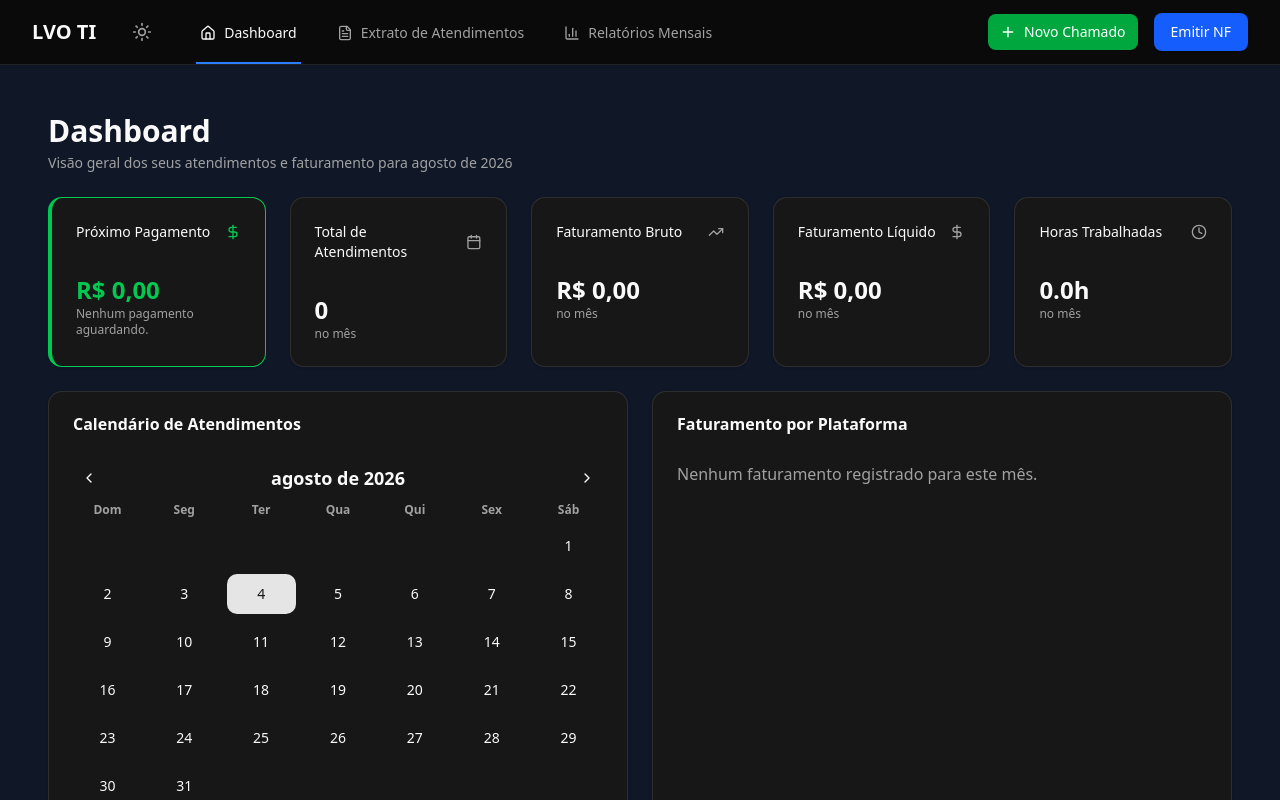
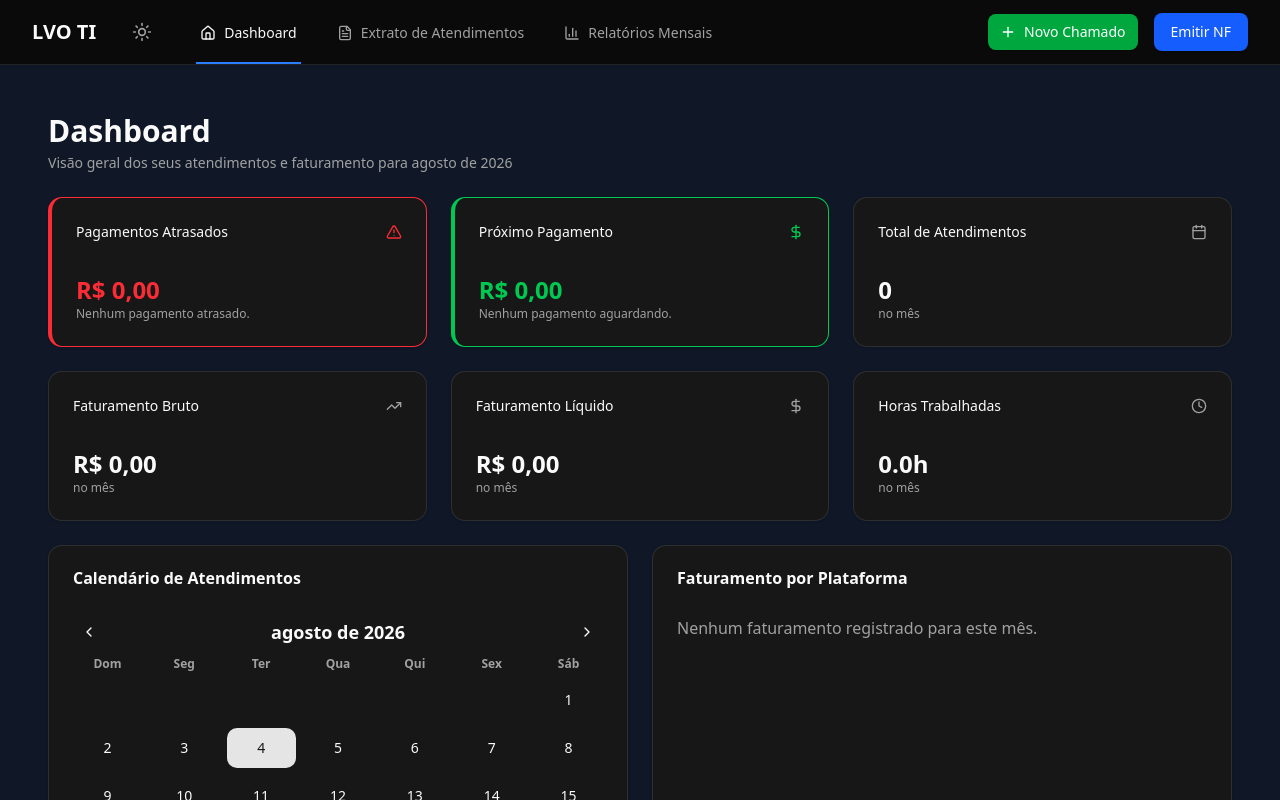
Before and after one commit to leonardovoliveira/sistema-atendimentos, a React (Vite) app: page / in a window 1280 px wide. Shown: the top 800 px of the page. Built offline with nearby package versions, Linux system fonts and the light colour scheme.

Commit message:
feat: Add 'Pagamento Atrasado' status and alert card on Dashboard

```diff
--- a/src/App.jsx
+++ b/src/App.jsx
@@ -20,6 +20,7 @@ const statusOpcoes = [
   'NF Gerada',
   'NF enviada',
   'Aguardando Pagamento',
+  'Pagamento Atrasado',
   'Pago'
 ]
 
--- a/src/pages/Dashboard.jsx
+++ b/src/pages/Dashboard.jsx
@@ -2,12 +2,13 @@ import { useState, useMemo } from 'react'
 import { Link } from 'react-router-dom'
 import { Card, CardContent, CardHeader, CardTitle } from '@/components/ui/card'
 import { BarChart, Bar, LineChart, Line, XAxis, YAxis, CartesianGrid, Tooltip, Legend, ResponsiveContainer } from 'recharts'
-import { Calendar, TrendingUp, DollarSign, Clock, ChevronLeft, ChevronRight, Info, X } from 'lucide-react'
+import { Calendar, TrendingUp, DollarSign, Clock, ChevronLeft, ChevronRight, Info, AlertTriangle } from 'lucide-react'
 import { Dialog, DialogContent, DialogHeader, DialogTitle, DialogDescription } from '@/components/ui/dialog'
 
 function Dashboard({ atendimentos }) {
   const [dataExibicao, setDataExibicao] = useState(new Date())
   const [isModalAberto, setIsModalAberto] = useState(false)
+  const [isModalAtrasadosAberto, setIsModalAtrasadosAberto] = useState(false)
   const [isModalCalendarioAberto, setIsModalCalendarioAberto] = useState(false)
   const [atendimentosDiaSelecionado, setAtendimentosDiaSelecionado] = useState([])
   const [dataSelecionada, setDataSelecionada] = useState('')
@@ -80,6 +81,17 @@ function Dashboard({ atendimentos }) {
       data: dataMaisProxima,
       quantidade: atendimentosNaData.length,
       atendimentos: atendimentosNaData
+    };
+  }, [atendimentos]);
+
+  const pagamentosAtrasados = useMemo(() => {
+    const atendimentosAtrasados = atendimentos.filter(a => a.status === 'Pagamento Atrasado');
+    if (atendimentosAtrasados.length === 0) return null;
+    const totalAtrasado = atendimentosAtrasados.reduce((acc, a) => acc + calcularValorLiquido(a), 0);
+    return {
+      valor: totalAtrasado,
+      quantidade: atendimentosAtrasados.length,
+      atendimentos: atendimentosAtrasados
     };
   }, [atendimentos]);
 
@@ -205,7 +217,28 @@ function Dashboard({ atendimentos }) {
         <p className="mt-1 text-sm text-muted-foreground">Visão geral dos seus atendimentos e faturamento para {new Date(dataExibicao).toLocaleString('pt-BR', { month: 'long', year: 'numeric' })}</p>
       </div>
 
-      <div className="grid grid-cols-1 gap-6 sm:grid-cols-2 lg:grid-cols-5">
+      <div className="grid grid-cols-1 gap-6 sm:grid-cols-2 lg:grid-cols-3">
+        {/* Card Pagamento Atrasado */}
+        <div onClick={() => pagamentosAtrasados && setIsModalAtrasadosAberto(true)} className="cursor-pointer block hover:shadow-lg transition-shadow rounded-lg">
+          <Card className="border-l-4 border-red-500 h-full">
+            <CardHeader className="flex flex-row items-center justify-between space-y-0 pb-2">
+              <CardTitle className="text-sm font-medium">Pagamentos Atrasados</CardTitle>
+              <AlertTriangle className="h-4 w-4 text-red-500" />
+            </CardHeader>
+            <CardContent>
+              <div className="text-2xl font-bold text-red-500">
+                {pagamentosAtrasados ? pagamentosAtrasados.valor.toLocaleString('pt-BR', { style: 'currency', currency: 'BRL' }) : 'R$ 0,00'}
+              </div>
+              <p className="text-xs text-muted-foreground flex items-center gap-1">
+                {pagamentosAtrasados
+                  ? <>{pagamentosAtrasados.quantidade} OS com pagamento pendente <Info className="w-3 h-3" /></>
+                  : 'Nenhum pagamento atrasado.'}
+              </p>
+            </CardContent>
+          </Card>
+        </div>
+
+        {/* Card Próximo Pagamento */}
         <div onClick={() => proximoPagamento && setIsModalAberto(true)} className="cursor-pointer block hover:shadow-lg transition-shadow rounded-lg">
           <Card className="border-l-4 border-green-500 h-full">
             <CardHeader className="flex flex-row items-center justify-between space-y-0 pb-2">
@@ -237,7 +270,9 @@ function Dashboard({ atendimentos }) {
             </CardContent>
           </Card>
         </Link>
+      </div>
 
+      <div className="grid grid-cols-1 gap-6 sm:grid-cols-2 lg:grid-cols-3">
         <Card>
           <CardHeader className="flex flex-row items-center justify-between space-y-0 pb-2">
             <CardTitle className="text-sm font-medium">Faturamento Bruto</CardTitle>
@@ -310,6 +345,43 @@ function Dashboard({ atendimentos }) {
         </DialogContent>
       </Dialog>
 
+      {/* Modal de Detalhes de Pagamentos Atrasados */}
+      <Dialog open={isModalAtrasadosAberto} onOpenChange={setIsModalAtrasadosAberto}>
+        <DialogContent className="max-w-md">
+          <DialogHeader>
+            <DialogTitle className="flex items-center gap-2 text-red-500">
+              <AlertTriangle className="w-5 h-5" />
+              Pagamentos Atrasados
+            </DialogTitle>
+            <DialogDescription>
+              Lista de atendimentos com status de pagamento atrasado.
+            </DialogDescription>
+          </DialogHeader>
+          <div className="space-y-4 py-4 max-h-[60vh] overflow-y-auto">
+            {pagamentosAtrasados?.atendimentos.map((att) => (
+              <div key={att.id} className="flex items-center justify-between p-3 rounded-lg border border-red-500/20 bg-red-500/5">
+                <div className="space-y-1">
+                  <p className="text-sm font-bold">OS: {att.numero_os}</p>
+                  <p className="text-xs text-muted-foreground">Vencimento: {att.data_prevista_pagamento ? new Date(att.data_prevista_pagamento + 'T03:00:00Z').toLocaleDateString('pt-BR') : 'Não informada'}</p>
+                  <p className="text-xs font-medium text-primary">{att.plataforma}</p>
+                </div>
+                <div className="text-right">
+                  <p className="text-sm font-bold text-red-500">
+                    {calcularValorLiquido(att).toLocaleString('pt-BR', { style: 'currency', currency: 'BRL' })}
+                  </p>
+                </div>
+              </div>
+            ))}
+          </div>
+          <div className="pt-4 border-t flex justify-between items-center">
+            <span className="font-bold">Total em Atraso:</span>
+            <span className="text-xl font-bold text-red-500">
+              {pagamentosAtrasados?.valor.toLocaleString('pt-BR', { style: 'currency', currency: 'BRL' })}
+            </span>
+          </div>
+        </DialogContent>
+      </Dialog>
+
       {/* Modal de Detalhes do Calendário */}
       <Dialog open={isModalCalendarioAberto} onOpenChange={setIsModalCalendarioAberto}>
         <DialogContent className="max-w-md">
@@ -328,7 +400,9 @@ function Dashboard({ atendimentos }) {
                     <p className="text-xs font-medium text-primary">{att.plataforma}</p>
                   </div>
                   <span className={`px-2 py-0.5 rounded text-[10px] font-bold uppercase ${
-                    att.status === 'Pago' ? 'bg-green-500/20 text-green-500' : 'bg-yellow-500/20 text-yellow-500'
+                    att.status === 'Pago' ? 'bg-green-500/20 text-green-500' :
+                    att.status === 'Pagamento Atrasado' ? 'bg-red-500/20 text-red-500' :
+                    'bg-yellow-500/20 text-yellow-500'
                   }`}>
                     {att.status}
                   </span>
--- a/src/pages/Extrato.jsx
+++ b/src/pages/Extrato.jsx
@@ -51,6 +51,7 @@ const statusOpcoes = [
   'NF Gerada',
   'NF enviada',
   'Aguardando Pagamento',
+  'Pagamento Atrasado',
   'Pago'
 ]
 
@@ -90,6 +91,7 @@ const AtendimentoRow = ({
         <span className={`px-2 py-1 rounded text-xs font-medium ${
           atendimento.status === 'Pago' ? 'bg-green-100/10 text-green-400' :
           atendimento.status === 'Aguardando Pagamento' ? 'bg-yellow-100/10 text-yellow-400' :
+          atendimento.status === 'Pagamento Atrasado' ? 'bg-red-100/10 text-red-400' :
           'bg-muted text-muted-foreground'
         }`}>
           {atendimento.status}
@@ -391,7 +393,9 @@ function Extrato({ atendimentos: propAtendimentos = [], setAtendimentos: setProp
                   <div className="space-y-1"><p className="text-xs text-muted-foreground">Plataforma</p><span className={`px-2 py-1 rounded text-xs font-medium ${getPlataformaColorClass(atendimentoDetalhe.plataforma)}`}>{atendimentoDetalhe.plataforma}</span></div>
                   <div className="space-y-1"><p className="text-xs text-muted-foreground">Horário</p><p className="font-medium">{atendimentoDetalhe.checkin} às {atendimentoDetalhe.checkout} ({calcularHoras(atendimentoDetalhe.checkin, atendimentoDetalhe.checkout)}h)</p></div>
                   <div className="space-y-1"><p className="text-xs text-muted-foreground">Previsão de Pagamento</p><p className="font-medium">{atendimentoDetalhe.data_prevista_pagamento ? new Date(atendimentoDetalhe.data_prevista_pagamento + 'T03:00:00Z').toLocaleDateString('pt-BR') : 'Não definida'}</p></div>
-                  <div className="space-y-1"><p className="text-xs text-muted-foreground">Status Atual</p><span className="px-2 py-1 rounded text-xs font-bold bg-primary/10 text-primary">{atendimentoDetalhe.status}</span></div>
+                  <div className="space-y-1"><p className="text-xs text-muted-foreground">Status Atual</p><span className={`px-2 py-1 rounded text-xs font-bold ${
+                    atendimentoDetalhe.status === 'Pagamento Atrasado' ? 'bg-red-500/20 text-red-500' : 'bg-primary/10 text-primary'
+                  }`}>{atendimentoDetalhe.status}</span></div>
                   <div className="p-4 bg-accent/50 rounded-lg md:col-span-2 grid grid-cols-2 md:grid-cols-4 gap-4">
                     <div className="space-y-1"><p className="text-[10px] uppercase text-muted-foreground">Valor OS</p><p className="font-bold">{parseFloat(atendimentoDetalhe.valor_chamado).toLocaleString('pt-BR', { style: 'currency', currency: 'BRL' })}</p></div>
                     <div className="space-y-1"><p className="text-[10px] uppercase text-muted-foreground">Extras</p><p className="font-bold text-green-500">+{parseFloat(atendimentoDetalhe.ganhos_adicionais).toLocaleString('pt-BR', { style: 'currency', currency: 'BRL' })}</p></div>
```
